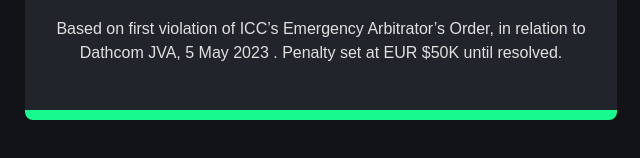
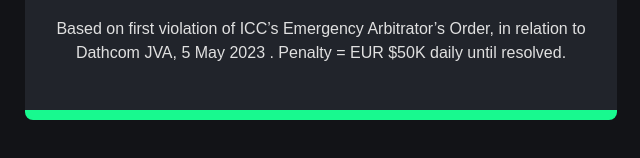
Before and after one commit to Spikerama/ICC-Penalties-to-DRC, a plain HTML site: page index.html in a window 1280 px wide. Shown: the part 456-614 px from the top of the page, 319-959 px from the left. Drawn offline with Linux system fonts and the light colour scheme.

Commit message:
Update index.html

```diff
--- a/index.html
+++ b/index.html
@@ -122,7 +122,7 @@
             <span>$</span><span id="count">0</span><span>+</span>
           </div>
         </div>
-        <span class="text">Based on first violation of ICC’s Emergency Arbitrator’s Order, in relation to Dathcom JVA, 5 May 2023 . Penalty set at EUR $50K until resolved.
+        <span class="text">Based on first violation of ICC’s Emergency Arbitrator’s Order, in relation to Dathcom JVA, 5 May 2023 . Penalty = EUR $50K daily until resolved.
 
 	<script>
 	// set start date as May 11, 2023
```
